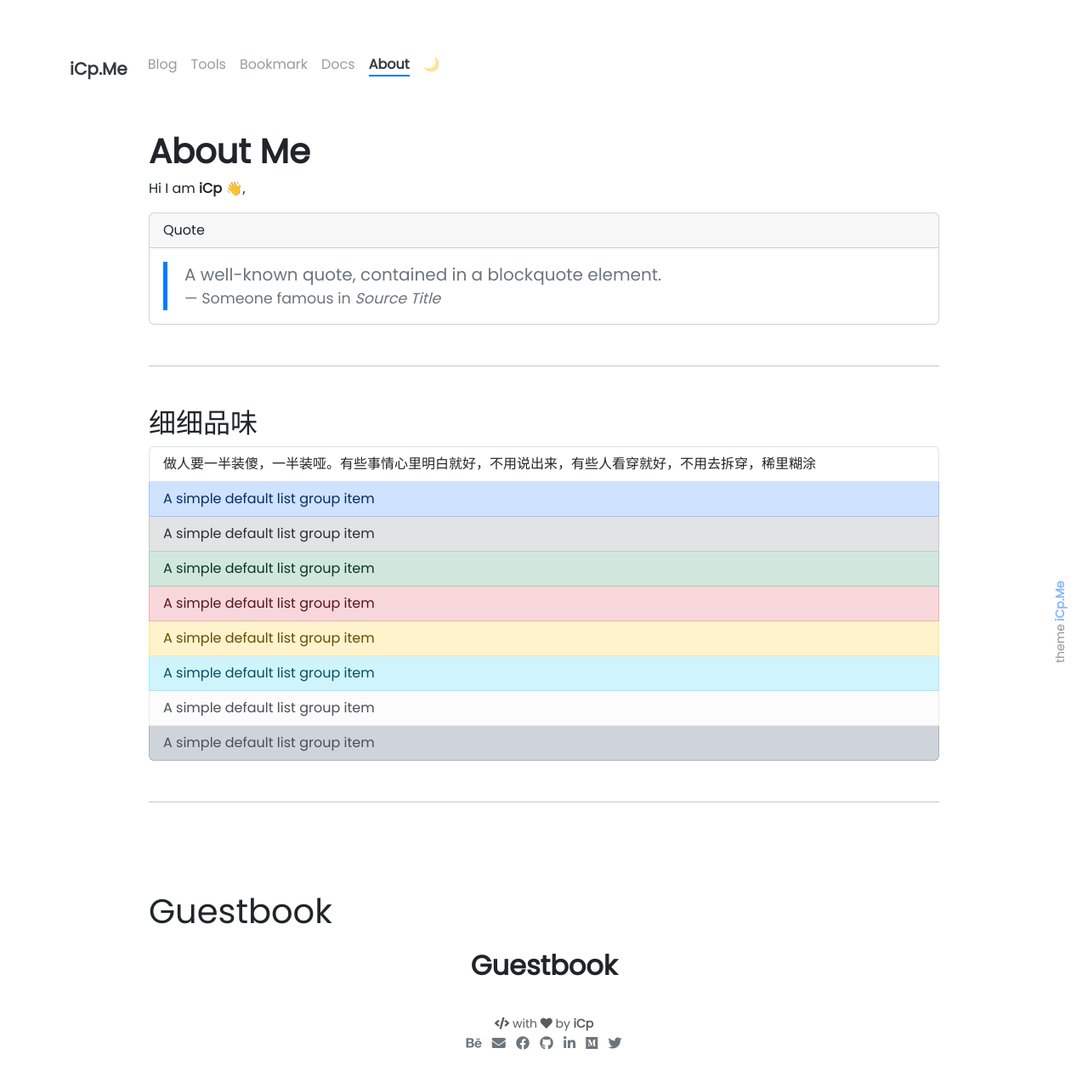
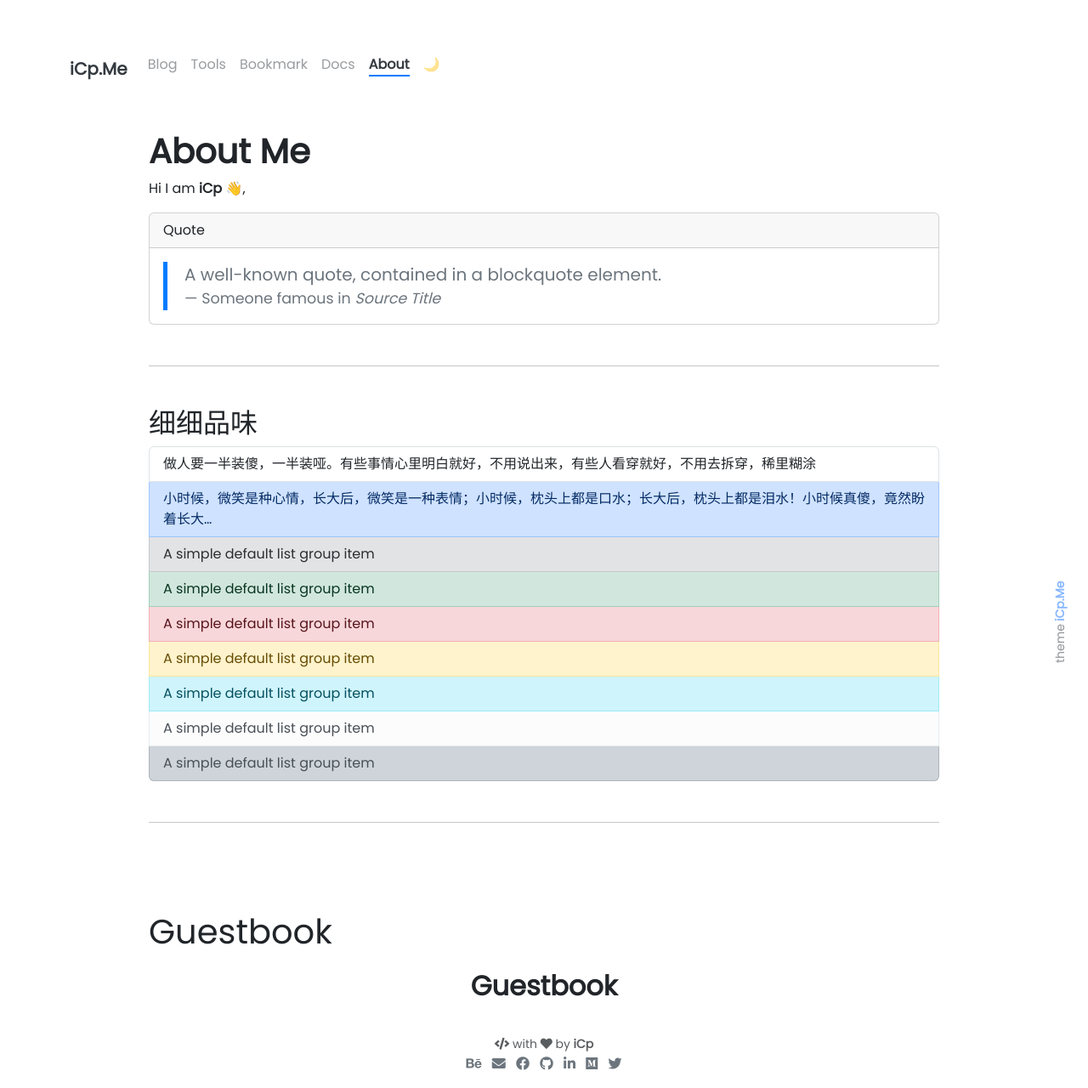
Before and after one commit to WorkSpacesPro/icp, a Jekyll site: the page built from pages/about.md, in a window 1280 px wide. Shown: the whole page at 85% size. Built offline with Jekyll 4.4.1, drawn with Linux system fonts in a browser that asks for light colours; emoji names are drawn with the system emoji font; comment, search, counter and statistics services are not loaded; before the commit the page ends 1256 px from its top, so only the background shows below that.

Commit message:
Update about.md

```diff
--- a/pages/about.md
+++ b/pages/about.md
@@ -24,7 +24,7 @@ Hi I am **{{ site.author.name }}** :wave:,<br>
   <h2 id="list-group"> 细细品味</h2>
 <div class="list-group">
   <div class="list-group-item list-group-item-action list-group-item-default">做人要一半装傻，一半装哑。有些事情心里明白就好，不用说出来，有些人看穿就好，不用去拆穿，稀里糊涂</div>
-  <div class="list-group-item list-group-item-action list-group-item-primary">A simple default list group item</div>
+  <div class="list-group-item list-group-item-action list-group-item-primary">小时候，微笑是种心情，长大后，微笑是一种表情；小时候，枕头上都是口水；长大后，枕头上都是泪水！小时候真傻，竟然盼着长大…</div>
   <div class="list-group-item list-group-item-action list-group-item-secondary">A simple default list group item</div>
   <div class="list-group-item list-group-item-action list-group-item-success">A simple default list group item</div>
   <div class="list-group-item list-group-item-action list-group-item-danger">A simple default list group item</div>
```
